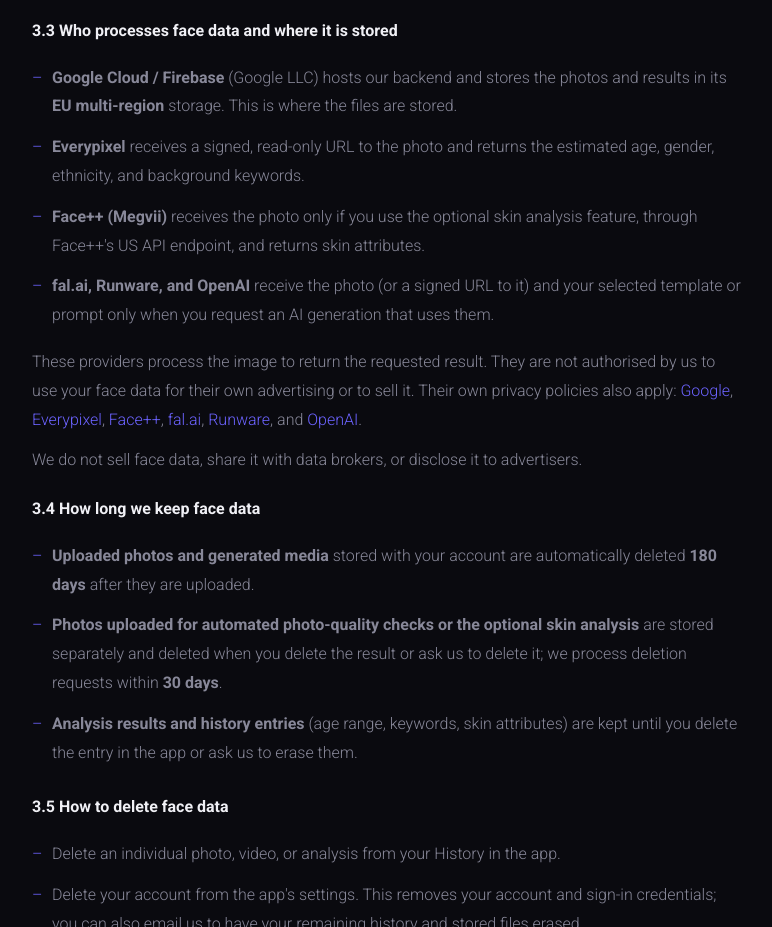
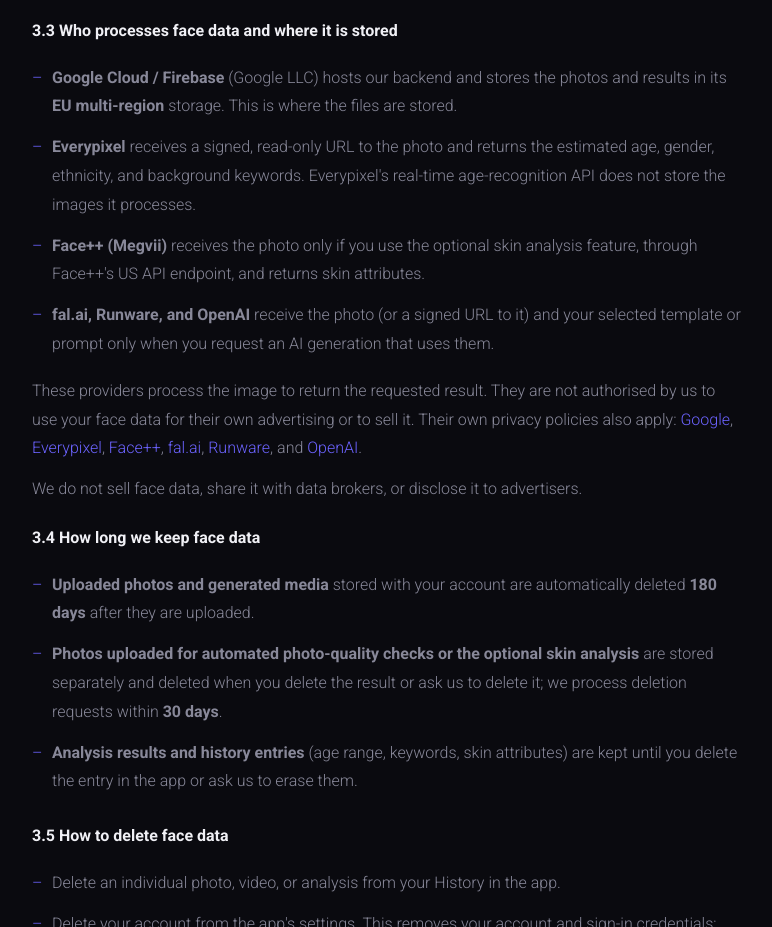
Before and after one commit to ediaStudio/facebot-website, a plain HTML site: page privacy-policy.html in a window 1280 px wide. Shown: the part 2012-2939 px from the top of the page, without its empty margins (252-1024 px from the left). Drawn offline with Linux system fonts and the light colour scheme.

Commit message:
Privacy policy: Everypixel retention note and valid provider links

```diff
--- a/privacy-policy.html
+++ b/privacy-policy.html
@@ -232,11 +232,11 @@
       <h3>3.3 Who processes face data and where it is stored</h3>
       <ul>
         <li><strong>Google Cloud / Firebase</strong> (Google LLC) hosts our backend and stores the photos and results in its <strong>EU multi-region</strong> storage. This is where the files are stored.</li>
-        <li><strong>Everypixel</strong> receives a signed, read-only URL to the photo and returns the estimated age, gender, ethnicity, and background keywords.</li>
+        <li><strong>Everypixel</strong> receives a signed, read-only URL to the photo and returns the estimated age, gender, ethnicity, and background keywords. Everypixel's real-time age-recognition API does not store the images it processes.</li>
         <li><strong>Face++ (Megvii)</strong> receives the photo only if you use the optional skin analysis feature, through Face++'s US API endpoint, and returns skin attributes.</li>
         <li><strong>fal.ai, Runware, and OpenAI</strong> receive the photo (or a signed URL to it) and your selected template or prompt only when you request an AI generation that uses them.</li>
       </ul>
-      <p>These providers process the image to return the requested result. They are not authorised by us to use your face data for their own advertising or to sell it. Their own privacy policies also apply: <a class="inline" href="https://policies.google.com/privacy" target="_blank" rel="noopener">Google</a>, <a class="inline" href="https://www.everypixel.com/privacy" target="_blank" rel="noopener">Everypixel</a>, <a class="inline" href="https://www.faceplusplus.com/privacy_policy/" target="_blank" rel="noopener">Face++</a>, <a class="inline" href="https://fal.ai/privacy" target="_blank" rel="noopener">fal.ai</a>, <a class="inline" href="https://runware.ai/privacy" target="_blank" rel="noopener">Runware</a>, and <a class="inline" href="https://openai.com/policies/privacy-policy/" target="_blank" rel="noopener">OpenAI</a>.</p>
+      <p>These providers process the image to return the requested result. They are not authorised by us to use your face data for their own advertising or to sell it. Their own privacy policies also apply: <a class="inline" href="https://policies.google.com/privacy" target="_blank" rel="noopener">Google</a>, <a class="inline" href="https://www.everypixel.com/legal/privacy" target="_blank" rel="noopener">Everypixel</a>, <a class="inline" href="https://www.faceplusplus.com/privacy-policy/" target="_blank" rel="noopener">Face++</a>, <a class="inline" href="https://fal.ai/privacy" target="_blank" rel="noopener">fal.ai</a>, <a class="inline" href="https://runware.ai/privacy" target="_blank" rel="noopener">Runware</a>, and <a class="inline" href="https://openai.com/policies/privacy-policy/" target="_blank" rel="noopener">OpenAI</a>.</p>
       <p>We do not sell face data, share it with data brokers, or disclose it to advertisers.</p>
 
       <h3>3.4 How long we keep face data</h3>
```
